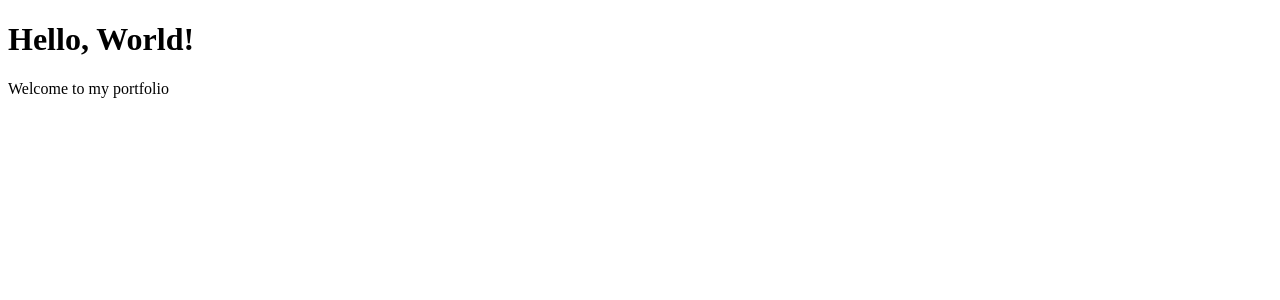
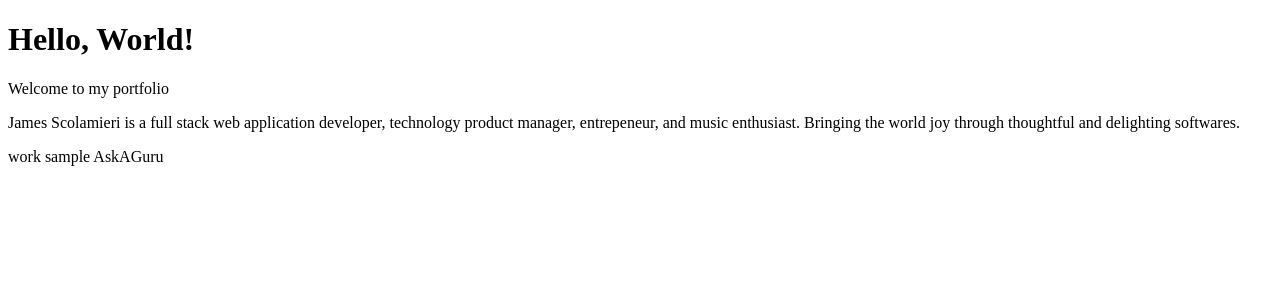
Before and after one commit to j-scola/portfolio-scola, a React app: page / in a window 1280 px wide. Shown: the top 300 px of the page. Built offline with nearby package versions, Linux system fonts and the light colour scheme.

Commit message:
updated vscode settings with format code on save, added components for application, implemented script and config for webpack development server with hot reload

```diff
--- a/src/components/App.jsx
+++ b/src/components/App.jsx
@@ -1,10 +1,27 @@
 import React from 'react';
+import Header from './Header';
+import Introduction from './Introduction';
+import Samples from './Samples';
 
-const App = () => {
+const App = (props) => {
+  const samples = [
+    {
+      title: 'AskAGuru',
+      description: 'music player',
+      tech: 'Vue, Vuex, Flask',
+    },
+  ];
   return (
     <div>
-      <h1>Hello, World!</h1>
-      <p>Welcome to my portfolio</p>
+      <div>
+        <Header />
+      </div>
+      <div>
+        <Introduction />
+      </div>
+      <div>
+        <Samples samples={samples} />
+      </div>
     </div>
   );
 };
--- /dev/null
+++ b/src/components/Header.jsx
@@ -0,0 +1,10 @@
+import React from 'react';
+
+const Header = (props) => (
+  <div>
+    <h1>Hello, World!</h1>
+    <p>Welcome to my portfolio</p>
+  </div>
+);
+
+export default Header;
--- /dev/null
+++ b/src/components/Introduction.jsx
@@ -0,0 +1,13 @@
+import React from 'react';
+
+const Introduction = () => (
+  <div>
+    <p>
+      James Scolamieri is a full stack web application developer, technology
+      product manager, entrepeneur, and music enthusiast. Bringing the world joy
+      through thoughtful and delighting softwares.
+    </p>
+  </div>
+);
+
+export default Introduction;
--- /dev/null
+++ b/src/components/Samples.jsx
@@ -0,0 +1,12 @@
+import React from 'react';
+import WorkSample from './WorkSample';
+
+const Samples = ({ samples }) => (
+  <div>
+    {samples.map((sample) => (
+      <WorkSample sample={sample} key={Math.random()} />
+    ))}
+  </div>
+);
+
+export default Samples;
--- /dev/null
+++ b/src/components/WorkSample.jsx
@@ -0,0 +1,9 @@
+import React from 'react';
+
+const WorkSample = ({ sample }) => (
+  <div>
+    <p>work sample {sample.title}</p>
+  </div>
+);
+
+export default WorkSample;
--- a/webpack.config.js
+++ b/webpack.config.js
@@ -1,4 +1,5 @@
 const path = require('path');
+const webpack = require('webpack');
 
 module.exports = {
   entry: {
@@ -29,4 +30,17 @@ module.exports = {
     filename: 'bundle.js',
     path: path.resolve(__dirname, 'public'),
   },
+  devServer: {
+    contentBase: path.join(__dirname, 'public'),
+    open: true,
+    compress: true,
+    hot: true,
+    port: 9000,
+  },
+  plugins: [
+    /* ... */
+    // https://www.taniarascia.com/how-to-use-webpack/
+    // Only update what has changed on hot reload
+    new webpack.HotModuleReplacementPlugin(),
+  ],
 };
```
Also changed, not shown: package.json (+6 -4 lines), .eslintrc.js, .prettierrc.json, 2 other files (tests, documents, lock files or other folders).
